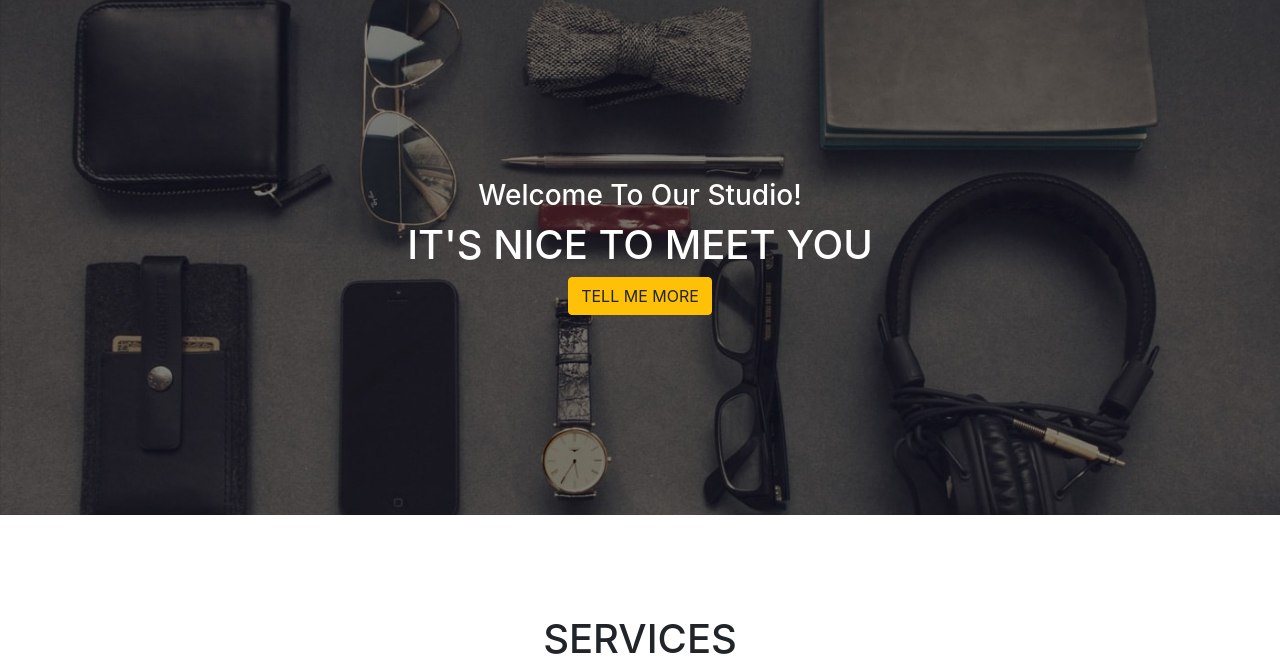
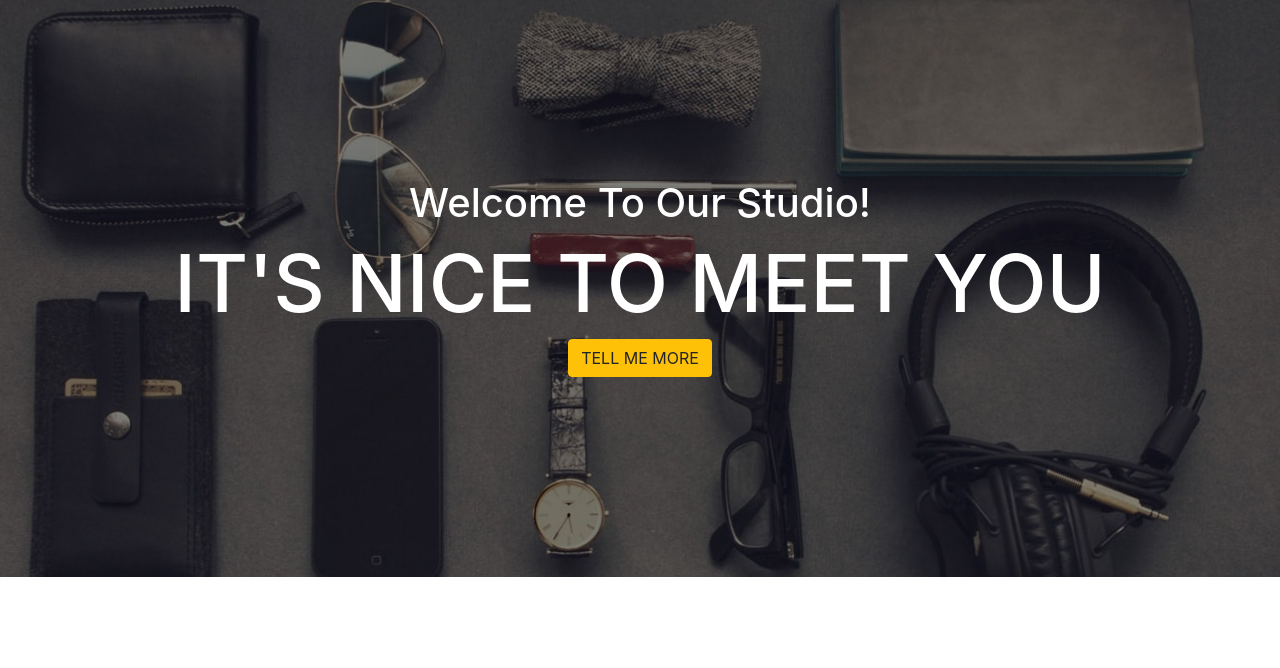
Before and after one commit to Adriansiwiak/project4kodilla, a website: page index.html in a window 1280 px wide. Shown: the part 111-779 px from the top of the page. Drawn offline with nearby package versions, Linux system fonts and the light colour scheme.

Commit message:
Add main font family

```diff
--- a/index.html
+++ b/index.html
@@ -9,6 +9,8 @@
     <link rel="stylesheet" href="https://cdnjs.cloudflare.com/ajax/libs/font-awesome/5.9.0/css/all.min.css">
     <link rel="stylesheet" href="https://stackpath.bootstrapcdn.com/bootstrap/4.3.1/css/bootstrap.min.css"
         integrity="sha384-ggOyR0iXCbMQv3Xipma34MD+dH/1fQ784/j6cY/iJTQUOhcWr7x9JvoRxT2MZw1T" crossorigin="anonymous">
+        <link href="https://fonts.googleapis.com/css?family=Montserrat&display=swap" rel="stylesheet">
+
 </head>
 
 <body>
--- a/sass/style.scss
+++ b/sass/style.scss
@@ -1,7 +1,11 @@
 /*Variable*/
 $splash-color:#fff;
 $btn-color:#fed136;
-
+$main-font-family:'Montserrat', sans-serif;
+/*global*/
+.body{
+  font-family:$main-font-family;
+}
 /*splash*/
 .header{
   background-image: src
@@ -31,6 +35,12 @@ position: relative;
 }
 .main-text1, .main-text2{
   color: white;
+}
+.main-text1{
+  font-size: 40px;
+}
+.main-text2{
+  font-size: 80px;
 }
 /* Services*/
 .title{
```
Also changed, not shown: css/style.css, 1 other file.
